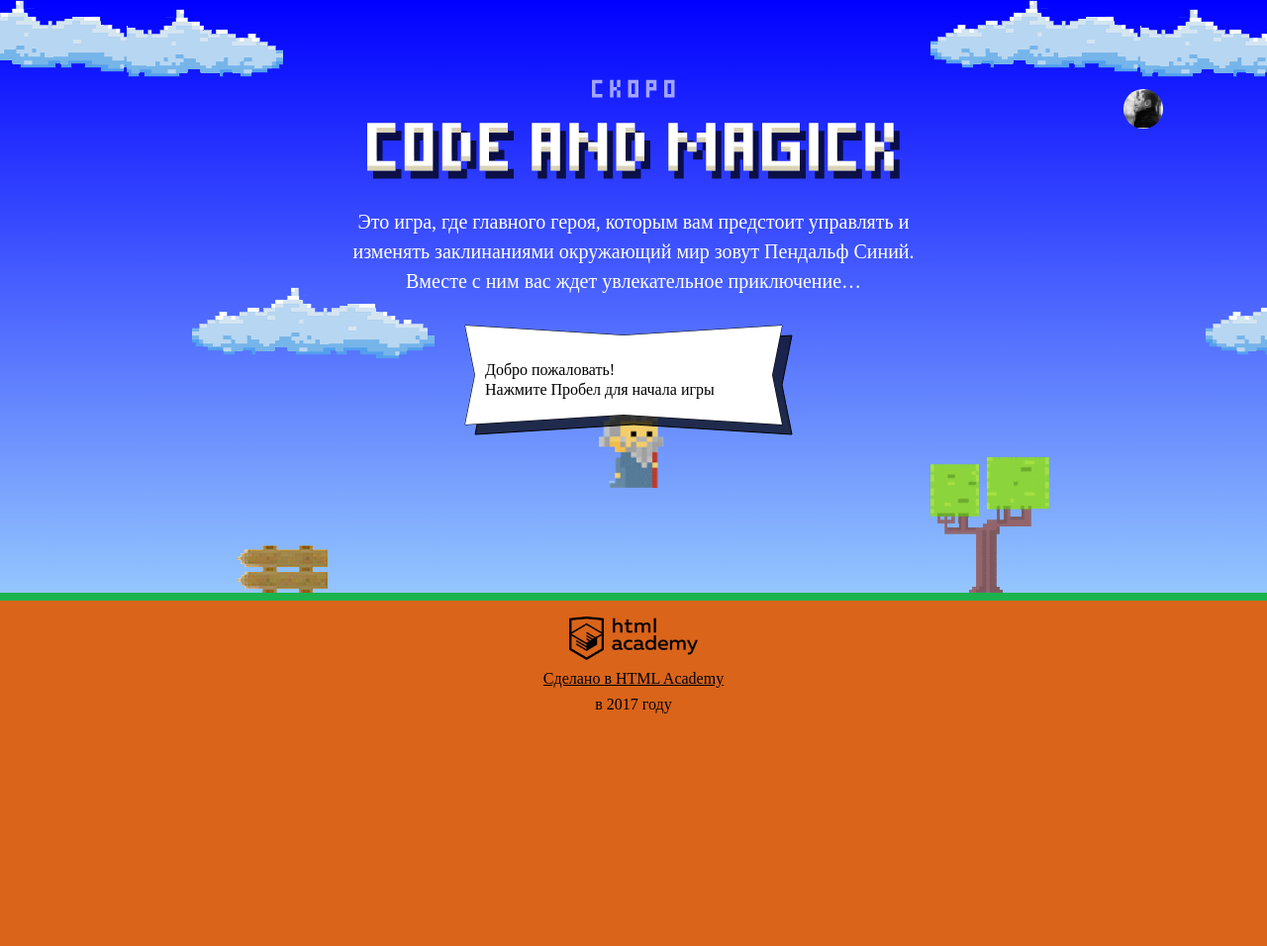
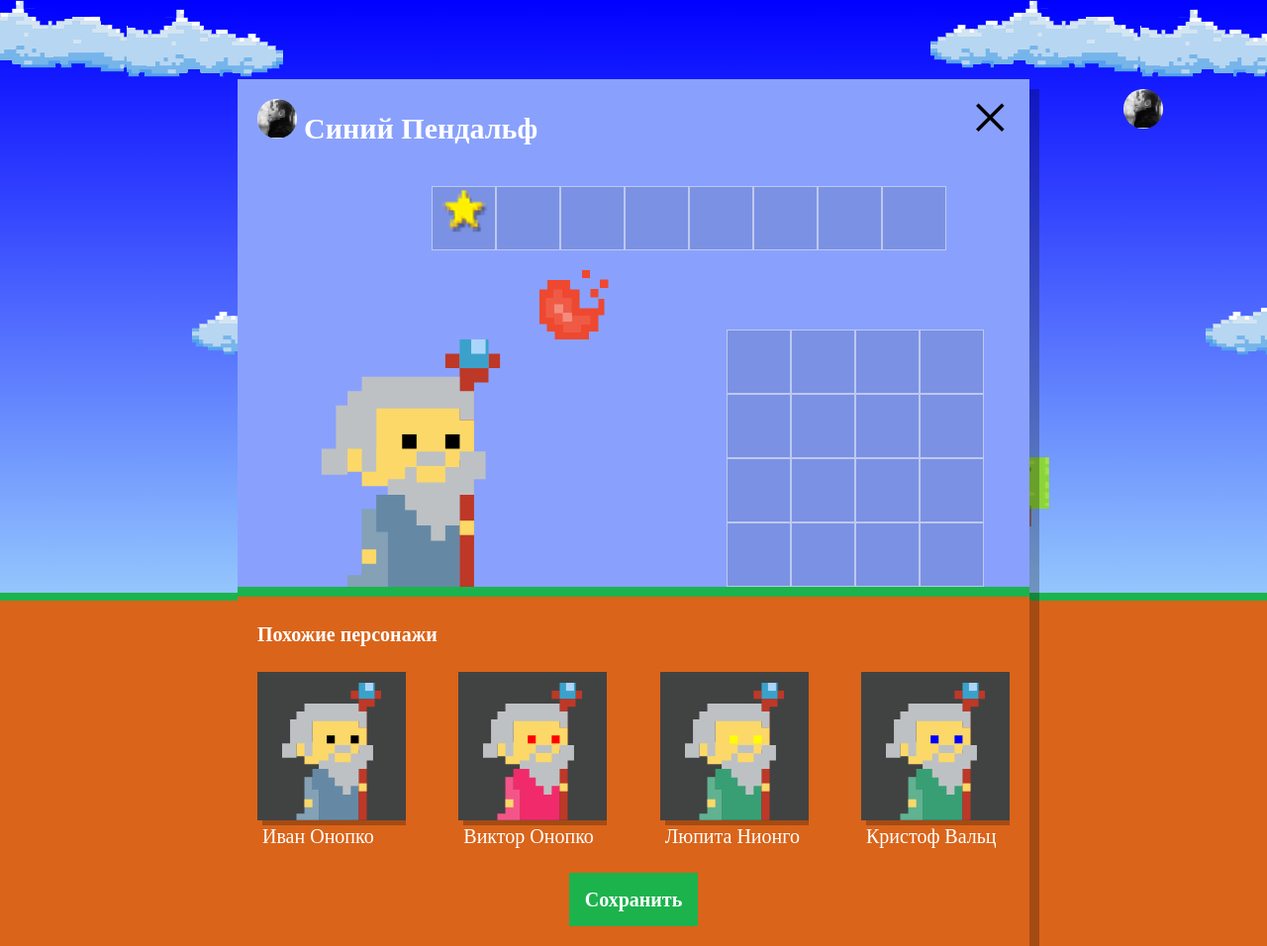
Before and after one commit to OlgaIlyutko/764565-code-and-magick-17, a website: page index.html in a window 1280 px wide. Shown: the whole page at 99% size. Before the commit the page ends 800 px from the top, so only its background shows below. Drawn offline with Linux system fonts and the light colour scheme; a web font is replaced by a local one.

Commit message:
сделала рандом отображение 4 игроков

```diff
--- a/index.html
+++ b/index.html
@@ -207,6 +207,7 @@
 </script>
 <script src="js/game.js"></script>
 <script src="js/stat.js"></script>
+<script src="js/setup.js"></script>
 
 </body>
 </html>
--- /dev/null
+++ b/js/setup.js
@@ -0,0 +1,40 @@
+'use strict';
+var setupWindow = document.querySelector('.setup');
+setupWindow.classList.remove('hidden');
+
+
+var similarWizardTemplate = document.querySelector('#similar-wizard-template').content.querySelector('.setup-similar-item');
+var similarListElement = document.querySelector('.setup-similar-list');
+
+
+var coatsColor = ['rgb(101, 137, 164)', 'rgb(241, 43, 107)', 'rgb(146, 100, 161)', 'rgb(56, 159, 117)', 'rgb(215, 210, 55)', 'rgb(0, 0, 0)'];
+var eyesesColor = ['black', 'red', 'blue', 'yellow', 'green'];
+var names = ['Иван', 'Хуан Себастьян', 'Мария', 'Кристоф', 'Виктор', 'Юлия', 'Люпита', 'Вашингтон'];
+var surnames = ['да Марья', 'Верон', 'Мирабелла', 'Вальц', 'Онопко', 'Топольницкая', 'Нионго', 'Ирвинг'];
+var heroes = [];
+
+var randomHeroData = function (heroData) {
+  return Math.floor(Math.random() * (heroData.length - 1));
+};
+
+for (var j = 0; j < 4; j++) {
+  heroes[j] = {name: names[randomHeroData(names)] + ' ' + surnames[randomHeroData(surnames)],
+    coatColor: coatsColor[randomHeroData(coatsColor)],
+    eyesColor: eyesesColor[randomHeroData(eyesesColor)]};
+}
+
+var heroesView = function (hero) {
+  hero = similarWizardTemplate.cloneNode(true);
+  hero.querySelector('.setup-similar-label').textContent = heroes[i].name;
+  hero.querySelector('.wizard-coat').style.fill = heroes[i].coatColor;
+  hero.querySelector('.wizard-eyes').style.fill = heroes[i].eyesColor;
+  return hero;
+};
+
+var fragment = document.createDocumentFragment();
+for (var i = 0; i < heroes.length; i++) {
+  fragment.appendChild(heroesView(heroes[i]));
+}
+similarListElement.appendChild(fragment);
+
+setupWindow.querySelector('.setup-similar').classList.remove('hidden');
--- a/js/stat.js
+++ b/js/stat.js
@@ -1,3 +1,5 @@
+'use strict';
+
 var CLOUD_WIDTH = 420;
 var CLOUD_HEIGHT = 270;
 var xCloud = 100;
@@ -13,7 +15,7 @@ var columnsResultHeight = [];
 
 
 window.renderCloud = function (ctx, xCloud, yCloud, CLOUD_WIDTH, CLOUD_HEIGHT, cloudColor) {
-ctx.fillStyle = cloudColor;
+  ctx.fillStyle = cloudColor;
   ctx.fillRect(xCloud, yCloud, CLOUD_WIDTH, CLOUD_HEIGHT);
 };
 
@@ -34,8 +36,9 @@ window.renderStatistics = function (ctx, names, times) {
 
   var maxColumnPoint = Math.round(times[0]);
   for (var i = 1; i < times.length; i++) {
-      if (Math.round(times[i]) > maxColumnPoint) {
-      maxColumnPoint = Math.round(times[i]); }
+    if (Math.round(times[i]) > maxColumnPoint) {
+      maxColumnPoint = Math.round(times[i]);
+    }
   }
 
   for (var j = 0; j < times.length; j++) {
@@ -44,17 +47,16 @@ window.renderStatistics = function (ctx, names, times) {
     ctx.fillStyle = '#000000';
     ctx.font = ('16px PT Mono');
     ctx.textBaseline = 'hanging';
+    ctx.fillText(Math.round(times[j]), maxColumnX + (columnsDist + columnWidth) * j, maxColumnHeight - columnsResultHeight[j] + maxColumnY - 20);
 
-    ctx.fillText(Math.round(times[j]), maxColumnX + (columnsDist + columnWidth)*j, maxColumnHeight - columnsResultHeight[j] + maxColumnY - 20);
-
-    ctx.fillStyle = 'rgba(0, 0, 255,'+ Math.random() +')';
-    if (names[j] == 'Вы') {
+    ctx.fillStyle = 'rgba(0, 0, 255,' + Math.random() + ')';
+    if (names[j] === 'Вы') {
       ctx.fillStyle = 'red';
     }
 
-    ctx.fillRect (maxColumnX + (columnsDist + columnWidth)*j, maxColumnHeight - columnsResultHeight[j] + maxColumnY, columnWidth, columnsResultHeight[j]);
+    ctx.fillRect(maxColumnX + (columnsDist + columnWidth) * j, maxColumnHeight - columnsResultHeight[j] + maxColumnY, columnWidth, columnsResultHeight[j]);
 
     ctx.fillStyle = '#000000';
-    ctx.fillText(names[j], maxColumnX + (columnsDist + columnWidth)*j, 250);
+    ctx.fillText(names[j], maxColumnX + (columnsDist + columnWidth) * j, 250);
   }
 };
```
